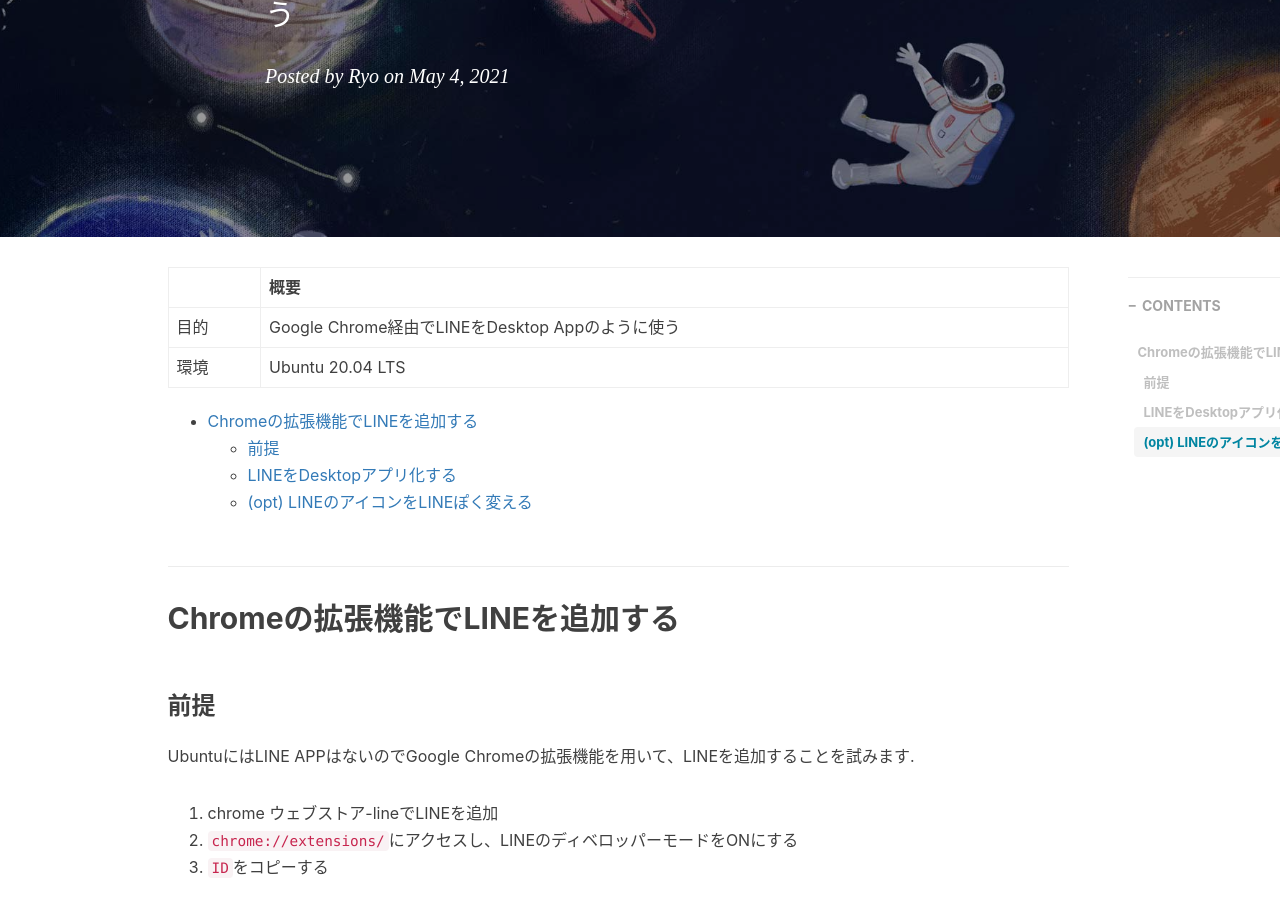
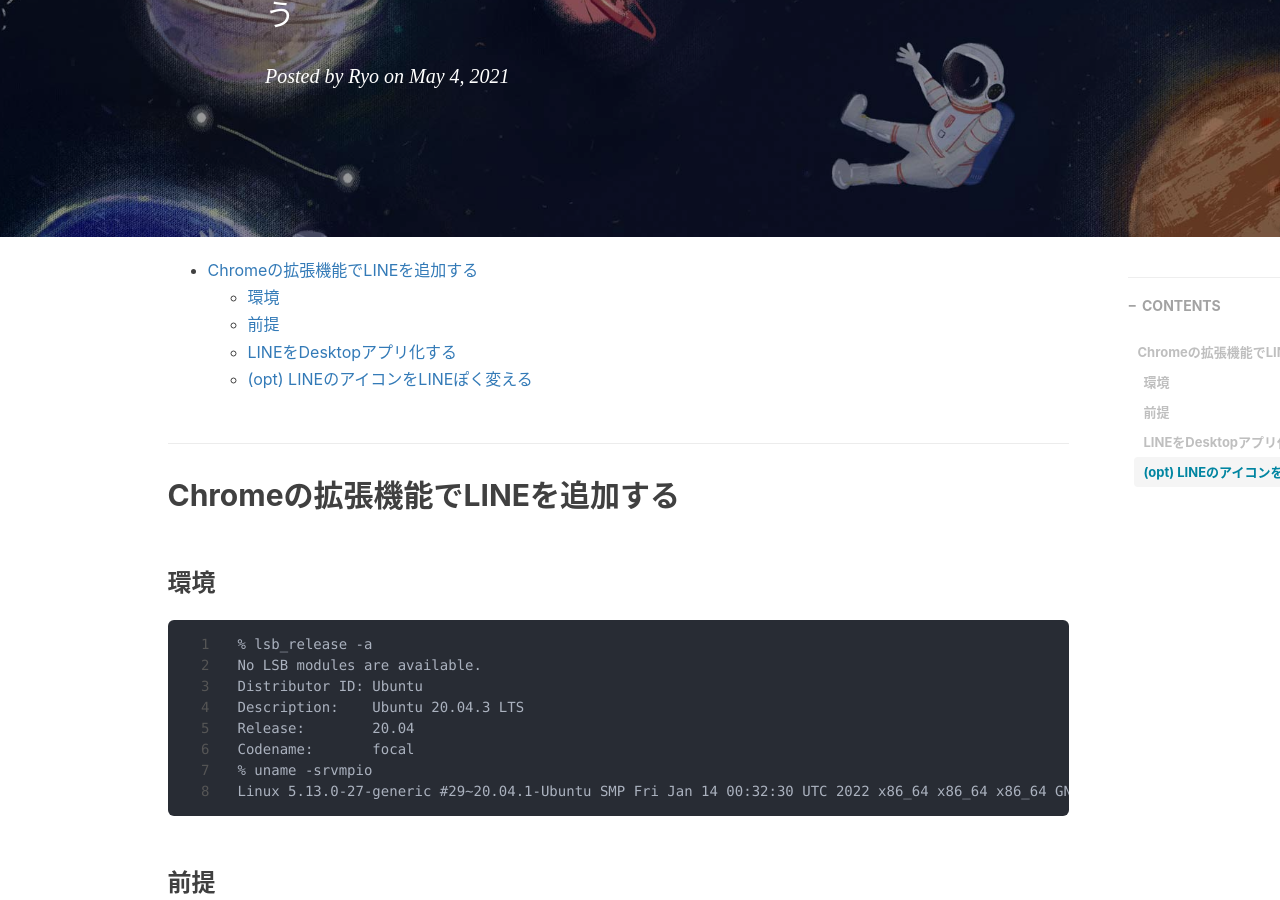
Before and after one commit to RyoNakagami/RyoNakagami.github.io, a Jekyll site: the page built from _posts/2021-05-04-ubuntu-desktop-app-via-googlechrome.md, in a window 1280 px wide and 900 px high, scrolled down 388 px. Built offline with Jekyll 4.4.1, drawn with Linux system fonts in a browser that asks for light colours; nearby versions of some CDN libraries; comment, search, counter and statistics services are not loaded.

Commit message:
FIX Ubuntu setup

````diff
--- a/_posts/2021-05-04-ubuntu-desktop-app-via-googlechrome.md
+++ b/_posts/2021-05-04-ubuntu-desktop-app-via-googlechrome.md
@@ -24,15 +24,12 @@ tags:
   gtag('config', 'G-LVL413SV09');
 </script>
 
-||概要|
-|---|---|
-|目的|Google Chrome経由でLINEをDesktop Appのように使う|
-|環境|Ubuntu 20.04 LTS|
 
 <!-- START doctoc generated TOC please keep comment here to allow auto update -->
 <!-- DON'T EDIT THIS SECTION, INSTEAD RE-RUN doctoc TO UPDATE -->
 
 - [Chromeの拡張機能でLINEを追加する](#chrome%E3%81%AE%E6%8B%A1%E5%BC%B5%E6%A9%9F%E8%83%BD%E3%81%A7line%E3%82%92%E8%BF%BD%E5%8A%A0%E3%81%99%E3%82%8B)
+  - [環境](#%E7%92%B0%E5%A2%83)
   - [前提](#%E5%89%8D%E6%8F%90)
   - [LINEをDesktopアプリ化する](#line%E3%82%92desktop%E3%82%A2%E3%83%97%E3%83%AA%E5%8C%96%E3%81%99%E3%82%8B)
   - [(opt) LINEのアイコンをLINEぽく変える](#opt-line%E3%81%AE%E3%82%A2%E3%82%A4%E3%82%B3%E3%83%B3%E3%82%92line%E3%81%BD%E3%81%8F%E5%A4%89%E3%81%88%E3%82%8B)
@@ -40,6 +37,20 @@ tags:
 <!-- END doctoc generated TOC please keep comment here to allow auto update -->
 
 ## Chromeの拡張機能でLINEを追加する
+
+### 環境
+
+```
+% lsb_release -a
+No LSB modules are available.
+Distributor ID: Ubuntu
+Description:    Ubuntu 20.04.3 LTS
+Release:        20.04
+Codename:       focal
+% uname -srvmpio
+Linux 5.13.0-27-generic #29~20.04.1-Ubuntu SMP Fri Jan 14 00:32:30 UTC 2022 x86_64 x86_64 x86_64 GNU/Linux
+```
+
 ### 前提
 UbuntuにはLINE APPはないのでGoogle Chromeの拡張機能を用いて、LINEを追加することを試みます.
 
````
Also changed, not shown: _posts/2020-12-07-ubuntu-setup.md (+4 -2 lines).
